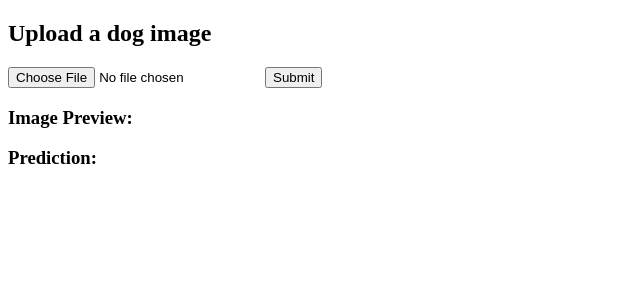
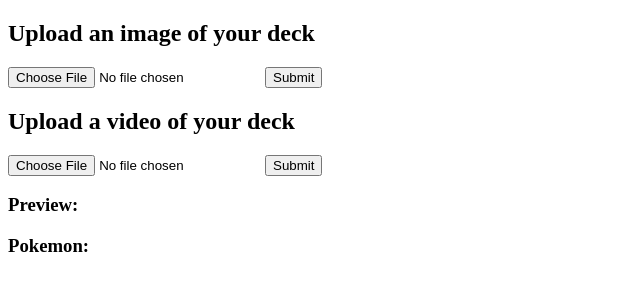
Before and after one commit to EMacson/DataMon, a plain HTML site: page index.html in a window 1280 px wide. Shown: the whole page, without its empty margins (0-640 px from the left). Drawn offline with Linux system fonts and the light colour scheme.

Commit message:
Update index.html

```diff
--- a/index.html
+++ b/index.html
@@ -4,14 +4,18 @@
   <title>Dog Breed Classifier</title>
 </head>
 <body>
-  <h2>Upload a dog image</h2>
+  <h2>Upload an image of your deck</h2>
   <input type="file" id="imageInput" />
   <button onclick="submitImage()">Submit</button>
 
-  <h3>Image Preview:</h3>
+  <h2>Upload a video of your deck</h2>
+  <input type="file" id="videoInput" />
+  <button onclick="submitVideo()">Submit</button>
+
+  <h3>Preview:</h3>
   <img id="preview" src="" alt="Image preview" width="300" style="display:none;" />
 
-  <h3>Prediction:</h3>
+  <h3>Pokemon:</h3>
   <ul id="results"></ul>
 
 
```
